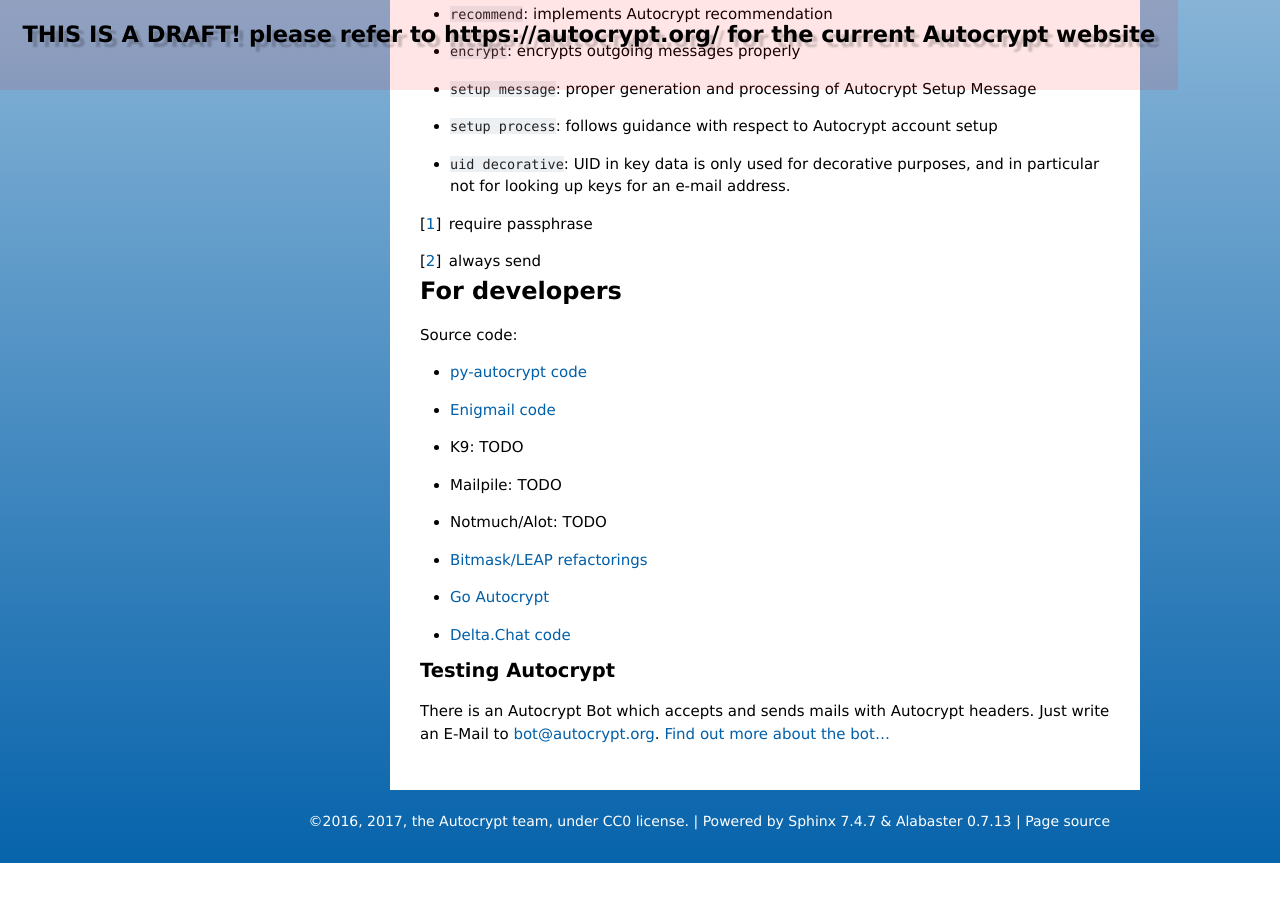
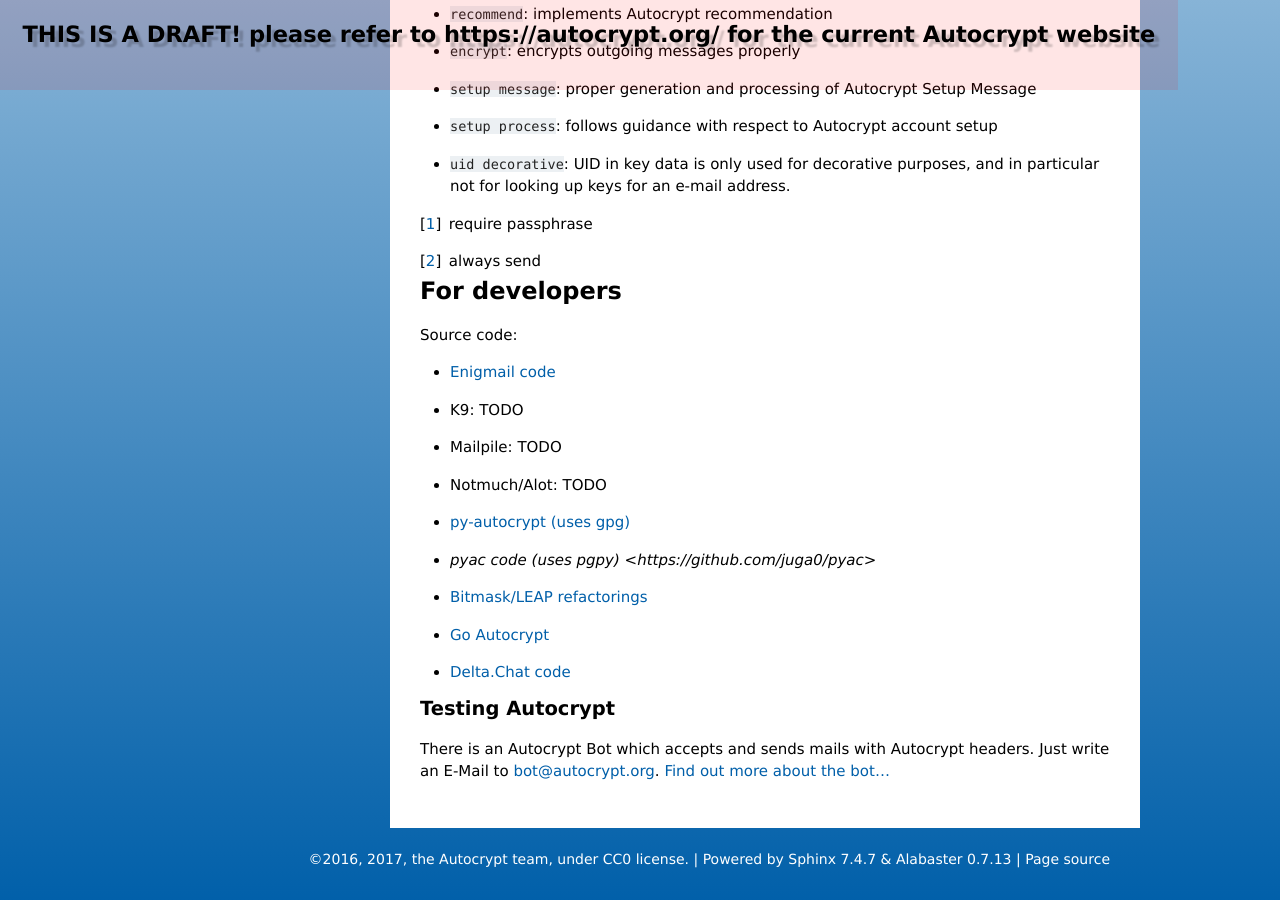
Before and after one commit to autocrypt/autocrypt, a Sphinx documentation site: the page built from doc/dev-status.rst, in a window 1280 px wide and 900 px high, scrolled down 1091 px. Built offline with Sphinx 7.4.7, drawn with Linux system fonts in a browser that asks for light colours; before the commit the page ends 1954 px from its top, so only the background shows below that.

Commit message:
address #320 -- shift py-autocrypt implementation to non-organization location and mention juga0/pyac as another python supporting autocrypt effort.

```diff
--- a/doc/dev-status.rst
+++ b/doc/dev-status.rst
@@ -84,6 +82,10 @@
 - Mailpile: TODO
 
 - Notmuch/Alot: TODO
+
+- `py-autocrypt (uses gpg) <https://github.com/hpk42/py-autocrypt>`_
+
+- `pyac code (uses pgpy) <https://github.com/juga0/pyac>`
 
 - `Bitmask/LEAP refactorings <https://0xacab.org/leap/bitmask-dev/merge_requests/55/diffs>`_
 
```
Also changed, not shown: other parts of doc/dev-status.rst (+0 -2 lines).
